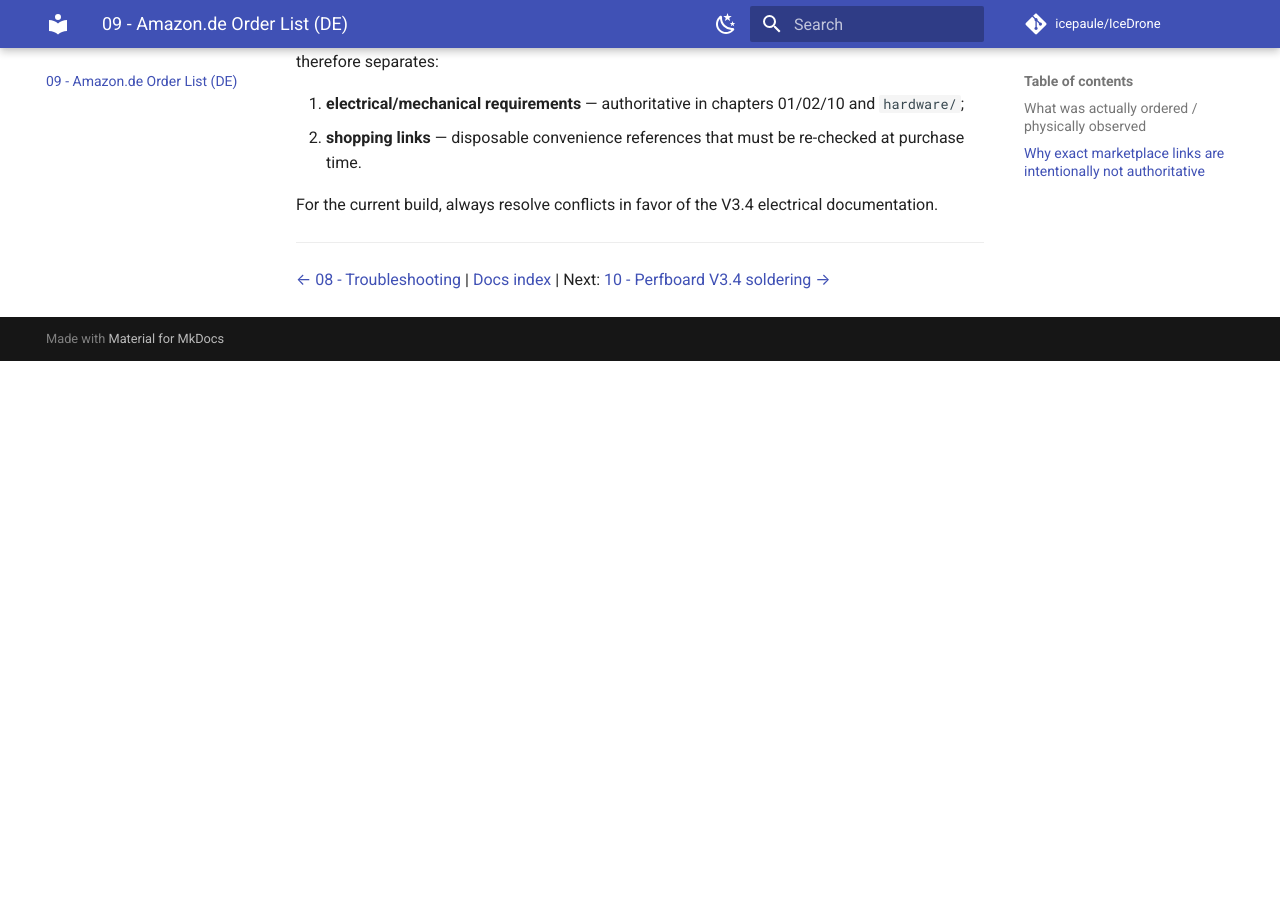
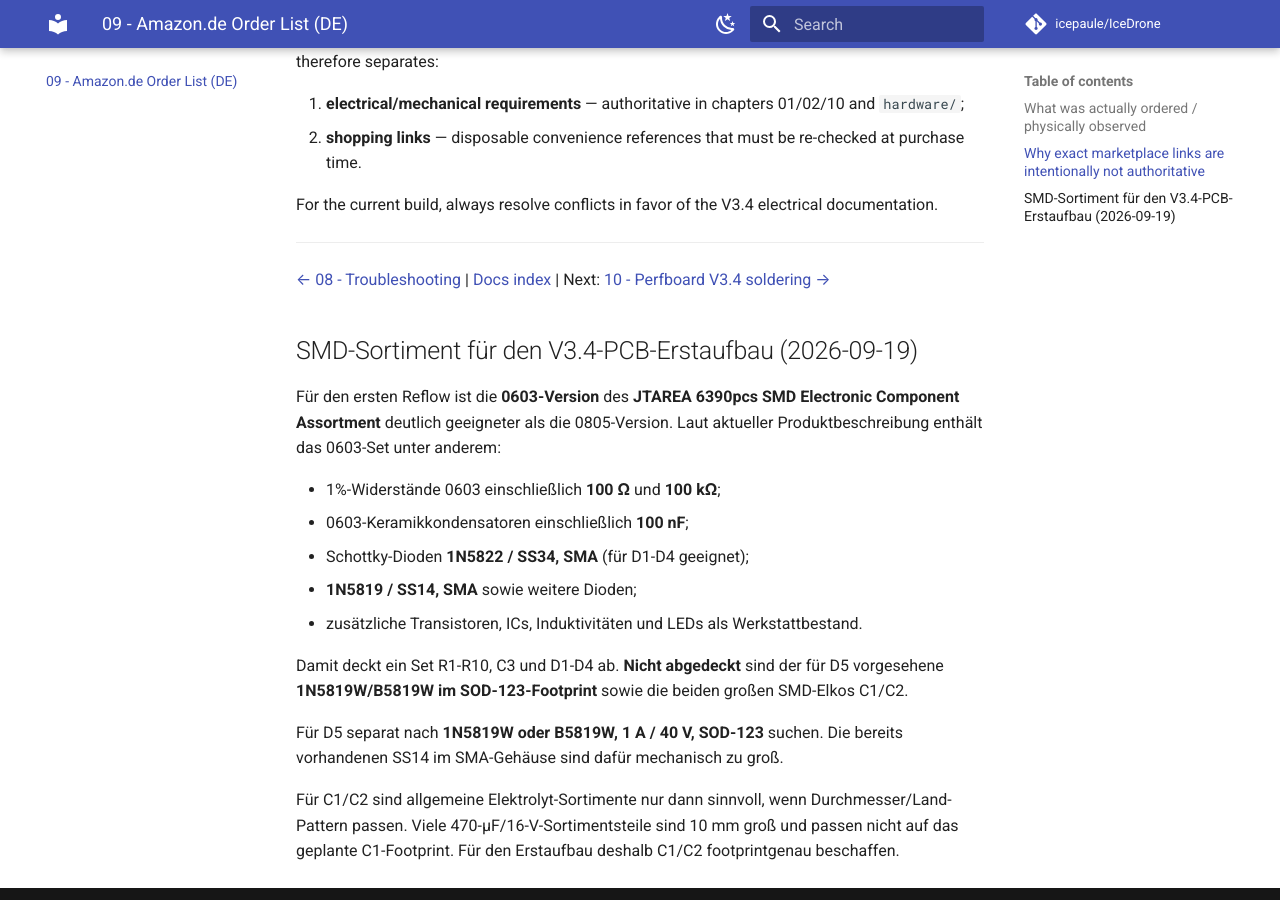
Before and after one commit to icepaule/IceDrone, an MkDocs documentation site: the page built from docs/09_AMAZON_ORDER_LIST_DE.md, in a window 1280 px wide and 900 px high, scrolled down 2403 px. Built offline with MkDocs 1.6.1 and Material for MkDocs 9.7.7, drawn with Linux system fonts in a browser that asks for light colours; comment, search, counter and statistics services are not loaded; before the commit the page ends 2764 px from its top, so only the background shows below that.

Commit message:
docs: add Amazon 0603 assortment recommendation for PCB reflow

```diff
--- a/docs/09_AMAZON_ORDER_LIST_DE.md
+++ b/docs/09_AMAZON_ORDER_LIST_DE.md
@@ -49,3 +49,20 @@ For the current build, always resolve conflicts in favor of the V3.4 electrical
 
 ---
 [← 08 - Troubleshooting](08_TROUBLESHOOTING.md) | [Docs index](README.md) | Next: [10 - Perfboard V3.4 soldering →](10_PERFBOARD_V34_SOLDERING_DE.md)
+
+
+## SMD-Sortiment für den V3.4-PCB-Erstaufbau (2026-09-19)
+
+Für den ersten Reflow ist die **0603-Version** des **JTAREA 6390pcs SMD Electronic Component Assortment** deutlich geeigneter als die 0805-Version. Laut aktueller Produktbeschreibung enthält das 0603-Set unter anderem:
+
+- 1%-Widerstände 0603 einschließlich **100 Ω** und **100 kΩ**;
+- 0603-Keramikkondensatoren einschließlich **100 nF**;
+- Schottky-Dioden **1N5822 / SS34, SMA** (für D1-D4 geeignet);
+- **1N5819 / SS14, SMA** sowie weitere Dioden;
+- zusätzliche Transistoren, ICs, Induktivitäten und LEDs als Werkstattbestand.
+
+Damit deckt ein Set R1-R10, C3 und D1-D4 ab. **Nicht abgedeckt** sind der für D5 vorgesehene **1N5819W/B5819W im SOD-123-Footprint** sowie die beiden großen SMD-Elkos C1/C2.
+
+Für D5 separat nach **1N5819W oder B5819W, 1 A / 40 V, SOD-123** suchen. Die bereits vorhandenen SS14 im SMA-Gehäuse sind dafür mechanisch zu groß.
+
+Für C1/C2 sind allgemeine Elektrolyt-Sortimente nur dann sinnvoll, wenn Durchmesser/Land-Pattern passen. Viele 470-µF/16-V-Sortimentsteile sind 10 mm groß und passen nicht auf das geplante C1-Footprint. Für den Erstaufbau deshalb C1/C2 footprintgenau beschaffen.
```
